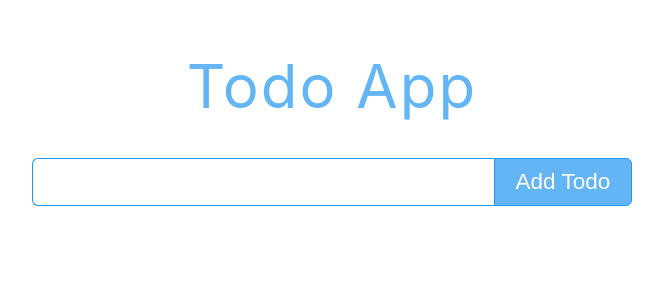
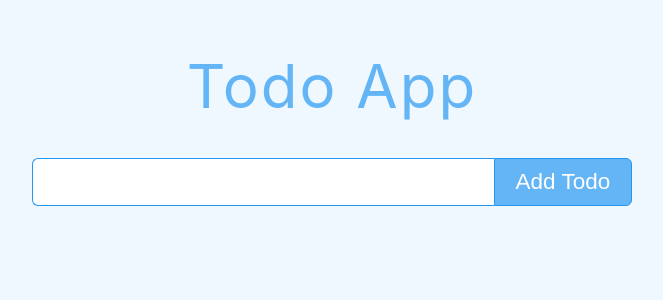
Before and after one commit to sumitjoshi97/TODO-APP-global-state-tutorial, a React (Create React App) app: page / in a window 1280 px wide. Shown: the top 300 px of the page, without its empty margins (308-971 px from the left). Built offline with nearby package versions, Linux system fonts and the light colour scheme.

Commit message:
chore: update background

```diff
--- a/src/index.css
+++ b/src/index.css
@@ -4,11 +4,16 @@
   box-sizing: border-box;
 }
 
+html {
+  background: #f0f8ff;
+}
+
 body {
   margin: 0;
   font-size: 25px;
-  font-family: -apple-system, BlinkMacSystemFont, "Segoe UI", "Roboto", "Oxygen", "Ubuntu", "Cantarell", "Fira Sans",
-    "Droid Sans", "Helvetica Neue", sans-serif;
+  font-family: -apple-system, BlinkMacSystemFont, 'Segoe UI', 'Roboto', 'Oxygen',
+    'Ubuntu', 'Cantarell', 'Fira Sans', 'Droid Sans', 'Helvetica Neue',
+    sans-serif;
 
   -webkit-font-smoothing: antialiased;
   -moz-osx-font-smoothing: grayscale;
```
